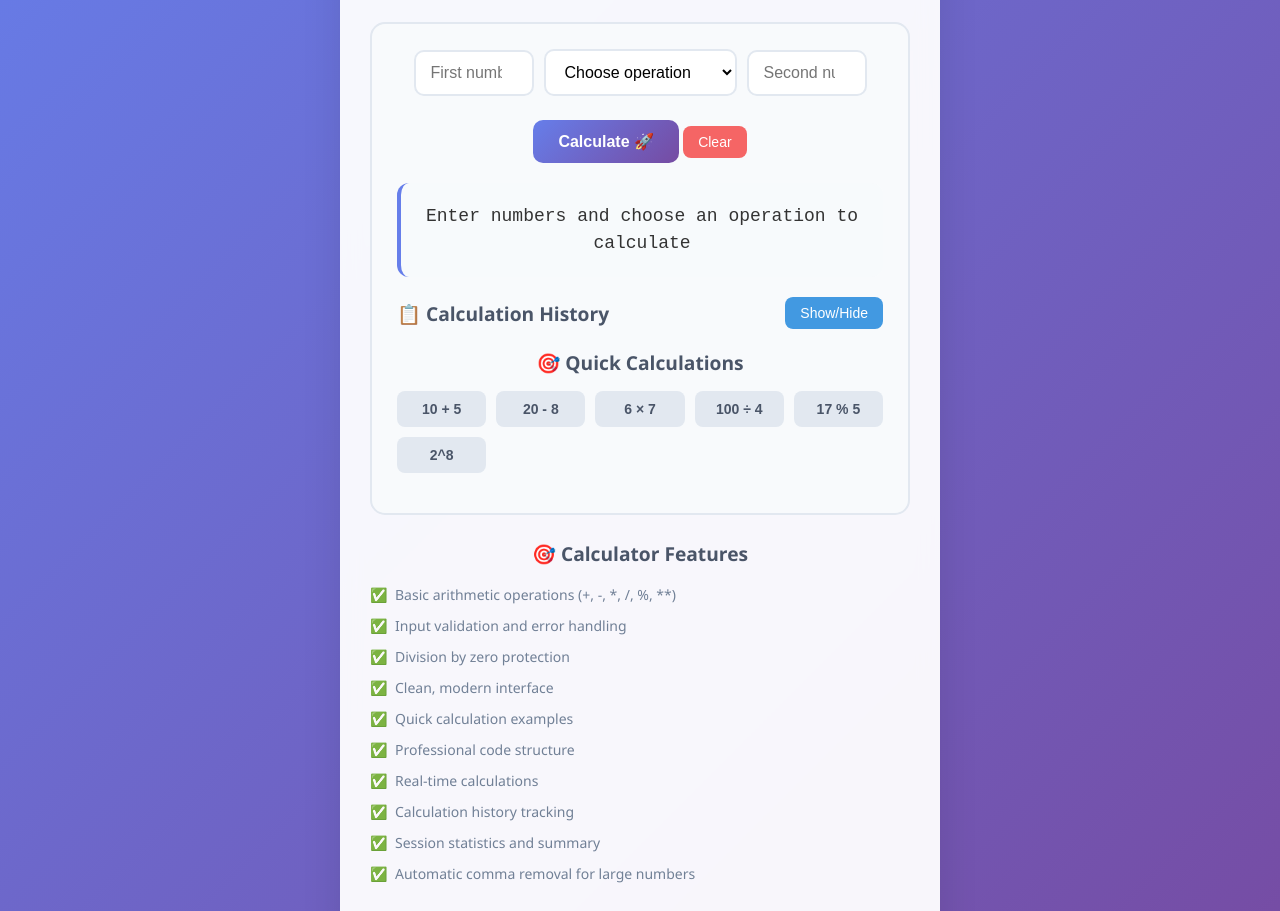
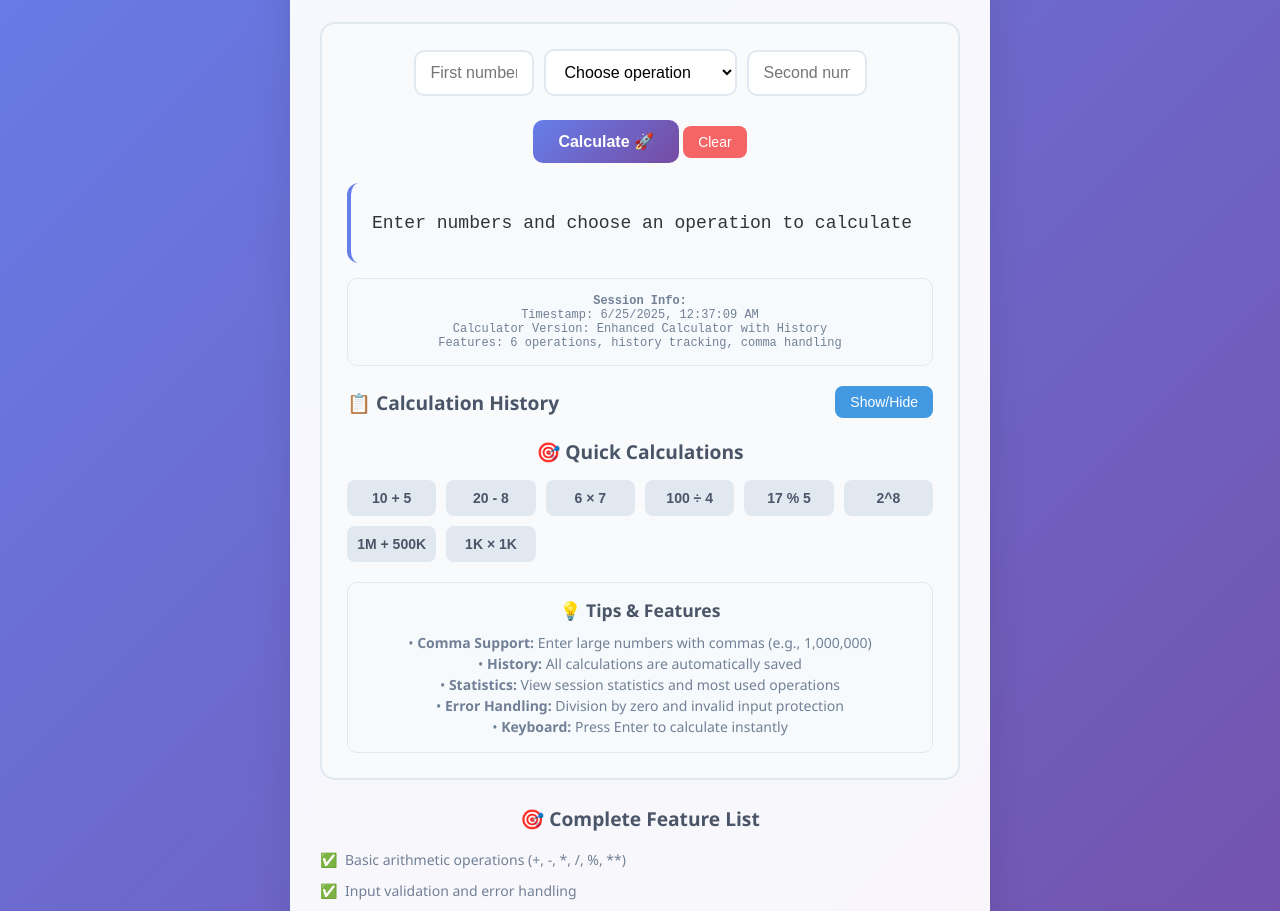
Before and after one commit to MusaAbdelsayed/AI_Native_Journey, a plain HTML site: page calculator.html in a window 1280 px wide. Shown: the part 183-1094 px from the top of the page. Drawn offline with Linux system fonts and the light colour scheme.

Commit message:
Final update to calculator.html

```diff
--- a/calculator.html
+++ b/calculator.html
@@ -26,7 +26,7 @@
             border-radius: 20px;
             padding: 30px;
             box-shadow: 0 20px 40px rgba(0, 0, 0, 0.1);
-            max-width: 600px;
+            max-width: 700px;
             width: 90%;
             text-align: center;
             backdrop-filter: blur(10px);
@@ -125,13 +125,6 @@
         .calculate-btn:hover {
             transform: translateY(-2px);
             box-shadow: 0 8px 15px rgba(102, 126, 234, 0.3);
-        }
-
-        .calculate-btn:disabled {
-            background: #cbd5e0;
-            cursor: not-allowed;
-            transform: none;
-            box-shadow: none;
         }
 
         .result {
@@ -363,6 +356,37 @@
             font-size: 0.9em;
             color: #718096;
         }
+
+        .session-info {
+            background: #f7fafc;
+            border-radius: 10px;
+            padding: 15px;
+            margin-top: 15px;
+            border: 1px solid #e2e8f0;
+            font-family: 'Courier New', monospace;
+            font-size: 12px;
+            color: #718096;
+        }
+
+        .help-section {
+            margin-top: 20px;
+            padding: 15px;
+            background: #f7fafc;
+            border-radius: 10px;
+            border: 1px solid #e2e8f0;
+        }
+
+        .help-section h4 {
+            color: #4a5568;
+            margin-bottom: 10px;
+            font-size: 1.1em;
+        }
+
+        .help-text {
+            color: #718096;
+            font-size: 14px;
+            line-height: 1.5;
+        }
     </style>
 </head>
 <body>
@@ -370,12 +394,12 @@
         <div class="header">
             <div class="emoji">🧮✨</div>
             <h1 class="title">Enhanced Calculator</h1>
-            <p class="subtitle">Basic Arithmetic Operations with History</p>
+            <p class="subtitle">Basic Arithmetic Operations with History & Advanced Features</p>
         </div>
 
         <div class="calculator">
             <div class="input-group">
-                <input type="number" id="num1" class="number-input" placeholder="First number" step="any">
+                <input type="text" id="num1" class="number-input" placeholder="First number" step="any">
                 <select id="operation" class="operation-select">
                     <option value="">Choose operation</option>
                     <option value="+">➕ Addition (+)</option>
@@ -385,7 +409,7 @@
                     <option value="%">📊 Modulo (%)</option>
                     <option value="**">💪 Power (**)</option>
                 </select>
-                <input type="number" id="num2" class="number-input" placeholder="Second number" step="any">
+                <input type="text" id="num2" class="number-input" placeholder="Second number" step="any">
             </div>
 
             <button id="calculateBtn" class="calculate-btn" onclick="calculate()">Calculate 🚀</button>
@@ -393,6 +417,13 @@
 
             <div id="result" class="result">
                 Enter numbers and choose an operation to calculate
+            </div>
+
+            <div class="session-info" id="sessionInfo">
+                <strong>Session Info:</strong><br>
+                Timestamp: <span id="currentTime"></span><br>
+                Calculator Version: Enhanced Calculator with History<br>
+                Features: 6 operations, history tracking, comma handling
             </div>
 
             <div class="history-section">
@@ -435,12 +466,25 @@
                     <button class="quick-btn" onclick="quickCalc(100, '/', 4)">100 ÷ 4</button>
                     <button class="quick-btn" onclick="quickCalc(17, '%', 5)">17 % 5</button>
                     <button class="quick-btn" onclick="quickCalc(2, '**', 8)">2^8</button>
+                    <button class="quick-btn" onclick="quickCalc(1000000, '+', 500000)">1M + 500K</button>
+                    <button class="quick-btn" onclick="quickCalc(1000, '*', 1000)">1K × 1K</button>
+                </div>
+            </div>
+
+            <div class="help-section">
+                <h4>💡 Tips & Features</h4>
+                <div class="help-text">
+                    • <strong>Comma Support:</strong> Enter large numbers with commas (e.g., 1,000,000)<br>
+                    • <strong>History:</strong> All calculations are automatically saved<br>
+                    • <strong>Statistics:</strong> View session statistics and most used operations<br>
+                    • <strong>Error Handling:</strong> Division by zero and invalid input protection<br>
+                    • <strong>Keyboard:</strong> Press Enter to calculate instantly
                 </div>
             </div>
         </div>
 
         <div class="features">
-            <h3>🎯 Calculator Features</h3>
+            <h3>🎯 Complete Feature List</h3>
             <ul class="feature-list">
                 <li>Basic arithmetic operations (+, -, *, /, %, **)</li>
                 <li>Input validation and error handling</li>
@@ -452,6 +496,10 @@
                 <li>Calculation history tracking</li>
                 <li>Session statistics and summary</li>
                 <li>Automatic comma removal for large numbers</li>
+                <li>Session information display</li>
+                <li>Helpful tips and guidance</li>
+                <li>Responsive design for all devices</li>
+                <li>Professional styling and animations</li>
             </ul>
         </div>
 
@@ -472,6 +520,10 @@
         function getCurrentTime() {
             const now = new Date();
             return now.toLocaleString();
+        }
+
+        function updateSessionInfo() {
+            document.getElementById('currentTime').textContent = getCurrentTime();
         }
 
         function addToHistory(num1, operation, num2, result, success) {
@@ -665,6 +717,10 @@
                 container.style.opacity = '1';
                 container.style.transform = 'translateY(0)';
             }, 100);
+
+            // Update session info
+            updateSessionInfo();
+            setInterval(updateSessionInfo, 1000);
         });
     </script>
 </body>
```
